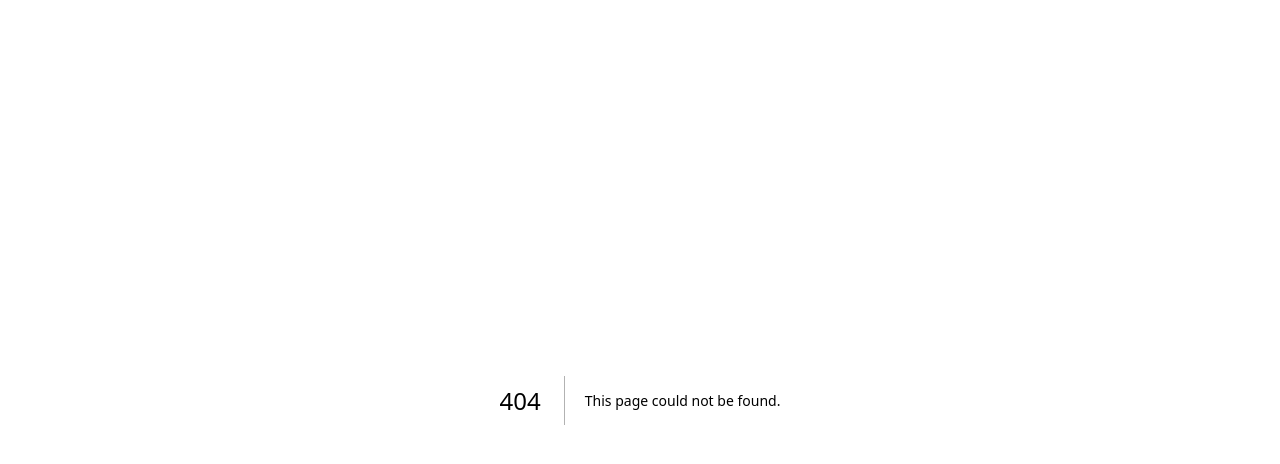
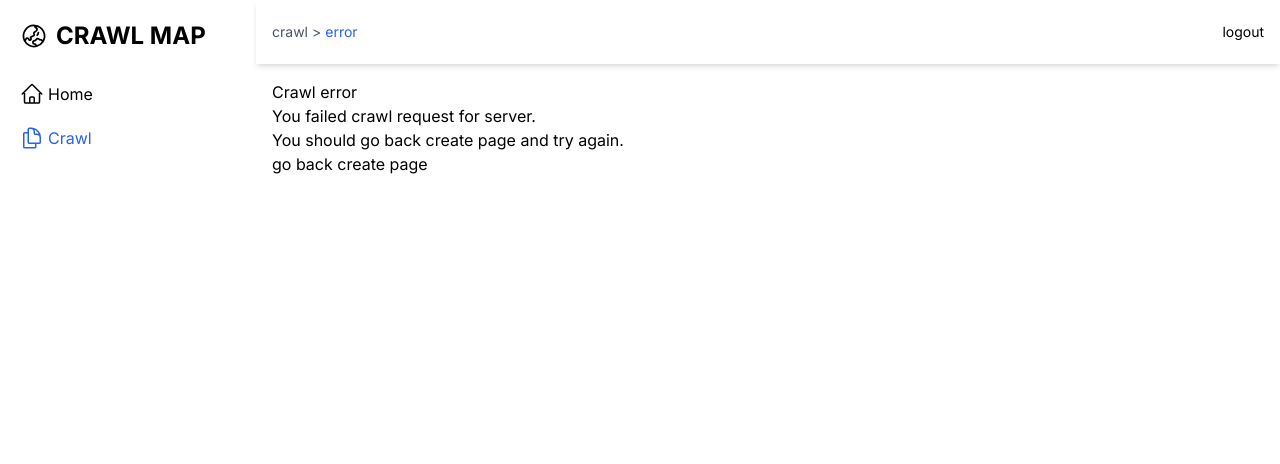
Before and after one commit to mars-tatsuru/crawl_project__frontend, a Next.js app: page /crawl/error in a window 1280 px wide. Before the commit this address had no page. Shown: the top 464 px of the page. Built offline with nearby package versions, Linux system fonts and the light colour scheme.

Commit message:
add error page

```diff
--- /dev/null
+++ b/src/app/(overview)/crawl/error/page.tsx
@@ -0,0 +1,19 @@
+"use client";
+import { NextPage } from "next";
+import Link from "next/link";
+
+const Crawl: NextPage = () => {
+  return (
+    <div className="h-full">
+      <h2>Crawl error</h2>
+      <p>
+        You failed crawl request for server.
+        <br />
+        You should go back create page and try again.
+      </p>
+      <Link href="/crawl/create">go back create page</Link>
+    </div>
+  );
+};
+
+export default Crawl;
```
